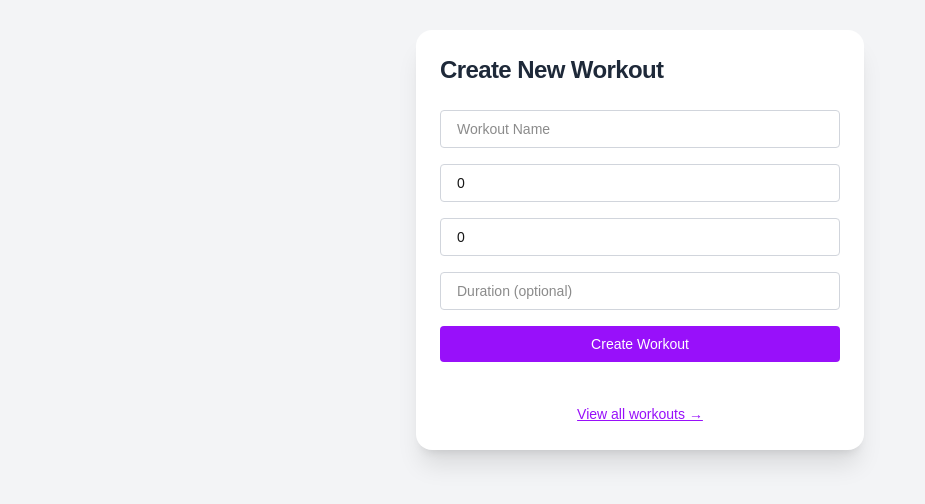
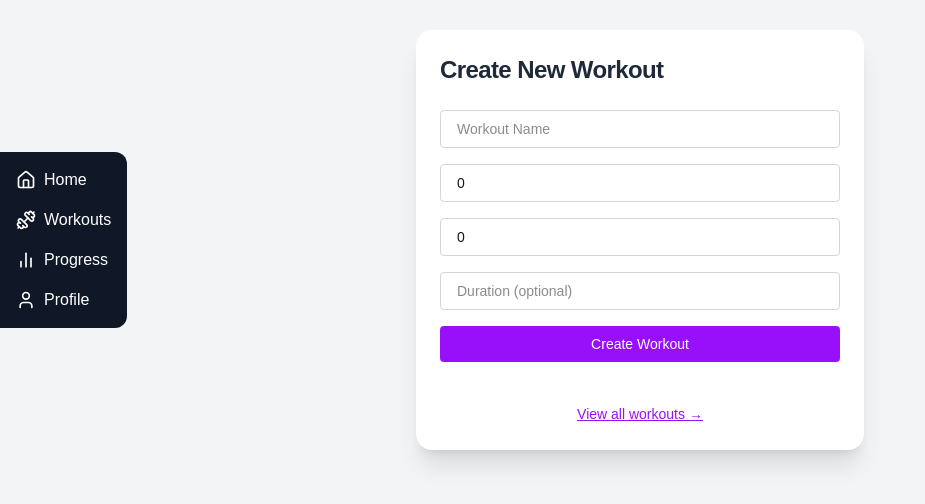
Before and after one commit to shay122990/FitSync-pwa-fitness-app, a Next.js app: page / in a window 1280 px wide. Shown: the part 160-664 px from the top of the page, without its empty margins (0-925 px from the left). Built offline with nearby package versions, Linux system fonts and the light colour scheme.

Commit message:
created navbar component

```diff
--- a/package.json
+++ b/package.json
@@ -10,6 +10,8 @@
   },
   "dependencies": {
     "@types/minimatch": "^6.0.0",
+    "import": "^0.0.6",
+    "lucide-react": "^0.525.0",
     "minimatch": "^10.0.3",
     "mongodb": "^6.17.0",
     "next": "15.3.5",
--- /dev/null
+++ b/src/app/components/Navbar.tsx
@@ -0,0 +1,47 @@
+"use client";
+
+import { useState } from "react";
+import Link from "next/link";
+import { Menu, X, Dumbbell, BarChart2, Home, User } from "lucide-react";
+
+const navLinks = [
+  { name: "Home", href: "/", icon: <Home size={20} /> },
+  { name: "Workouts", href: "/workouts", icon: <Dumbbell size={20} /> },
+  { name: "Progress", href: "/progress", icon: <BarChart2 size={20} /> },
+  { name: "Profile", href: "/profile", icon: <User size={20} /> },
+];
+
+export default function Navbar() {
+  const [isOpen, setIsOpen] = useState(false);
+
+  return (
+    <nav className="fixed left-0 top-1/2 -translate-y-1/2 z-50">
+      <div
+        className="md:hidden bg-gray-900 text-white p-3 rounded-r-xl cursor-pointer"
+        onClick={() => setIsOpen(!isOpen)}
+      >
+        {isOpen ? <X size={24} /> : <Menu size={24} />}
+      </div>
+
+      <ul
+        className={`
+          flex flex-col gap-4 bg-gray-900 text-white p-4 rounded-r-xl transition-all duration-300
+          ${isOpen ? "block" : "hidden"} md:flex
+        `}
+      >
+        {navLinks.map(({ name, href, icon }) => (
+          <li key={href}>
+            <Link
+              href={href}
+              className="flex items-center gap-2 text-sm md:text-base hover:text-lime-400"
+              onClick={() => setIsOpen(false)}
+            >
+              {icon}
+              <span className="hidden md:inline">{name}</span>
+            </Link>
+          </li>
+        ))}
+      </ul>
+    </nav>
+  );
+}
--- a/src/app/layout.tsx
+++ b/src/app/layout.tsx
@@ -1,6 +1,7 @@
 import type { Metadata } from "next";
 import { Geist, Geist_Mono } from "next/font/google";
 import "./globals.css";
+import Navbar from "./components/Navbar";
 
 const geistSans = Geist({
   variable: "--font-geist-sans",
@@ -35,6 +36,7 @@ export default function RootLayout({
       <body
         className={`${geistSans.variable} ${geistMono.variable} antialiased`}
       >
+        <Navbar />
         {children}
       </body>
     </html>
```
Also changed, not shown: 1 other file (tests, documents, lock files or other folders).
